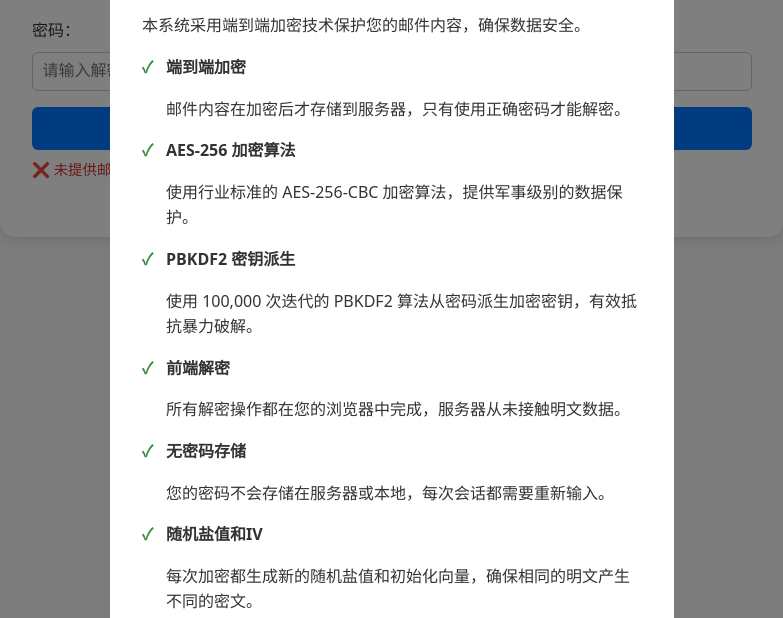
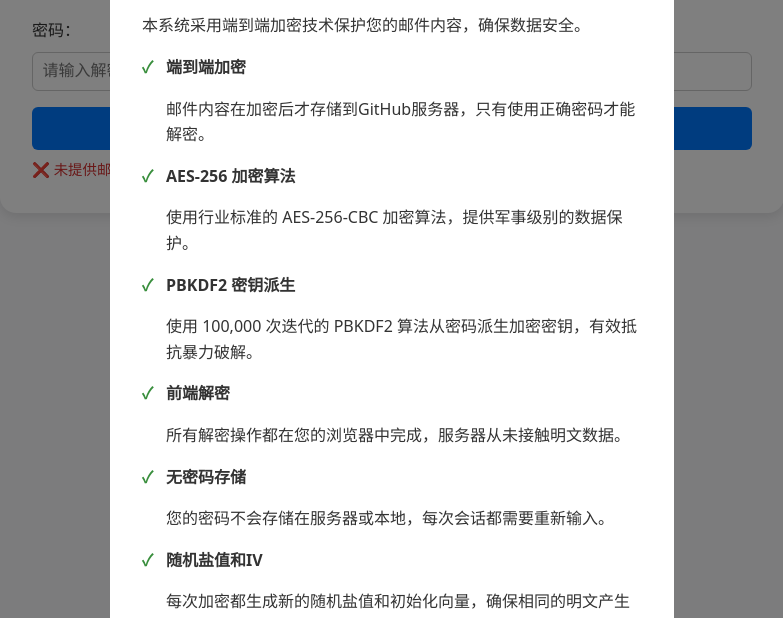
Before and after one commit to Mirror995/mirror995.github.io, a plain HTML site: page index.html in a window 1280 px wide. Both pictures are taken after a click on the button "安全说明". Shown: the part 121-739 px from the top of the page, without its empty margins (248-1031 px from the left). Drawn offline with Linux system fonts and the light colour scheme.

Commit message:
更新 index.html

```diff
--- a/index.html
+++ b/index.html
@@ -176,7 +176,7 @@
         </button>
       </div>
 
-    <div class="password-group">
+    <div id="password-group">
       <label for="passwordInput">密码：</label>
       <input id="passwordInput" type="password" placeholder="请输入解密密码">
       <button id="decryptBtn" class="primary">确认</button>
@@ -220,7 +220,7 @@
       <div class="security-features">
         <div class="security-feature">
           <strong>端到端加密</strong>
-          <p>邮件内容在加密后才存储到服务器，只有使用正确密码才能解密。</p>
+          <p>邮件内容在加密后才存储到GitHub服务器，只有使用正确密码才能解密。</p>
         </div>
 
         <div class="security-feature">
@@ -306,6 +306,8 @@
     const securityModal = document.getElementById('securityModal');
     const closeModal = document.getElementById('closeModal');
     const buttonGroup = document.getElementById('button-container');
+    const passBox = document.getElementById('password-group');
+
 
 function populateVoices() {
   voices = speechSynthesis.getVoices();
@@ -448,6 +450,7 @@ function loadVoices() {
           contentContainerEl.style.display = 'block';
           controlsEl.style.display = 'block';
           buttonGroup.style.display = 'block';
+          passBox.style.display = 'none';
 
 
           decryptStatusEl.textContent = "✅ 解密成功";
```
